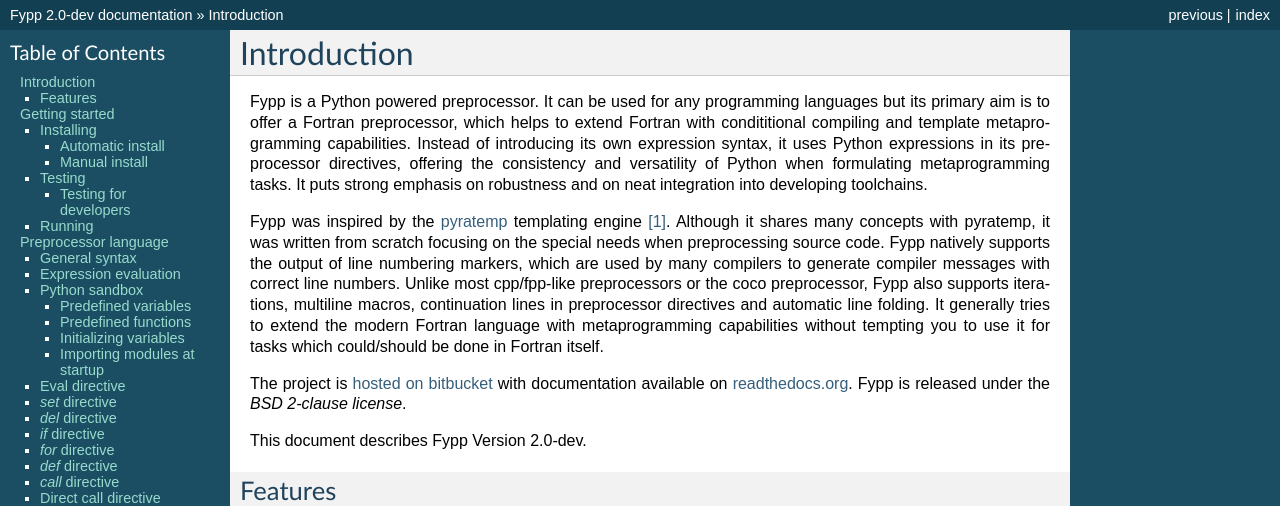
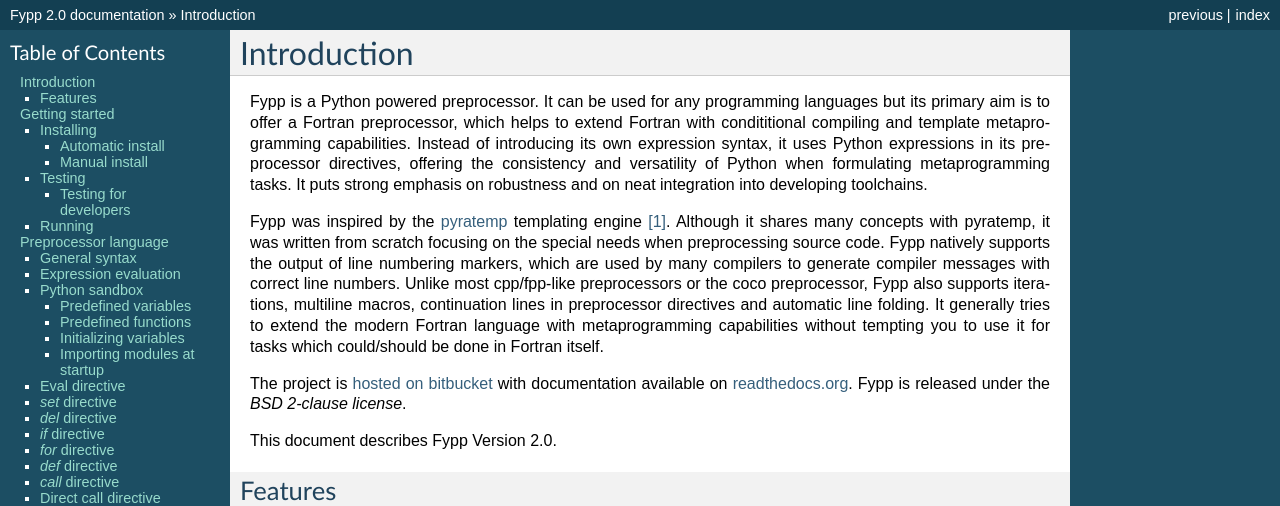
Before and after one commit to aradi/fypp, a Sphinx documentation site: the page built from docs/fypp.rst, in a window 1280 px wide and 900 px high. Shown: the top 506 px of the window. Built offline with Sphinx 7.4.7, drawn with Linux system fonts in a browser that asks for light colours; some of the changed text lies outside the part shown.

Commit message:
Bumping version number to 2.0

```diff
--- a/CHANGELOG.rst
+++ b/CHANGELOG.rst
@@ -3,8 +3,8 @@
 ==========
 
 
-2.0-dev
-=======
+2.0
+===
 
 Added
 -----
--- a/docs/conf.py
+++ b/docs/conf.py
@@ -53,10 +53,10 @@
 # built documents.
 #
 # The short X.Y version.
-version = '2.0-dev'
+version = '2.0'
 
 # The full version, including alpha/beta/rc tags.
-release = '2.0-dev'
+release = '2.0'
 
 # The language for content autogenerated by Sphinx. Refer to documentation
 # for a list of supported languages.
--- a/docs/fypp.rst
+++ b/docs/fypp.rst
@@ -29,7 +29,7 @@
 <http://fypp.readthedocs.org>`_. Fypp is released under the *BSD 2-clause
 license*.
 
-This document describes Fypp Version 2.0-dev.
+This document describes Fypp Version 2.0.
 
 
 Features
--- a/setup.py
+++ b/setup.py
@@ -11,7 +11,7 @@
 setup(
     name='fypp',
 
-    version='2.0-dev',
+    version='2.0',
 
     description='Python powered Fortran preprocessor',
     long_description=long_description,
```
Also changed, not shown: 1 other file.
